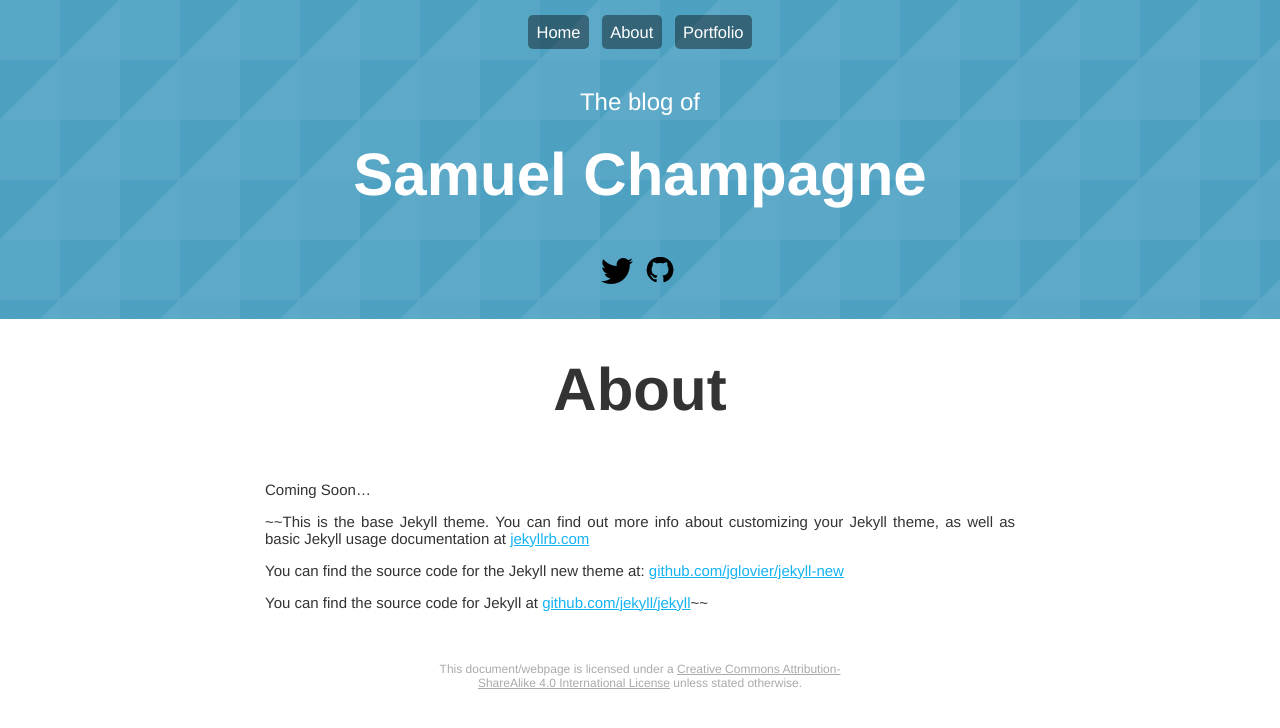
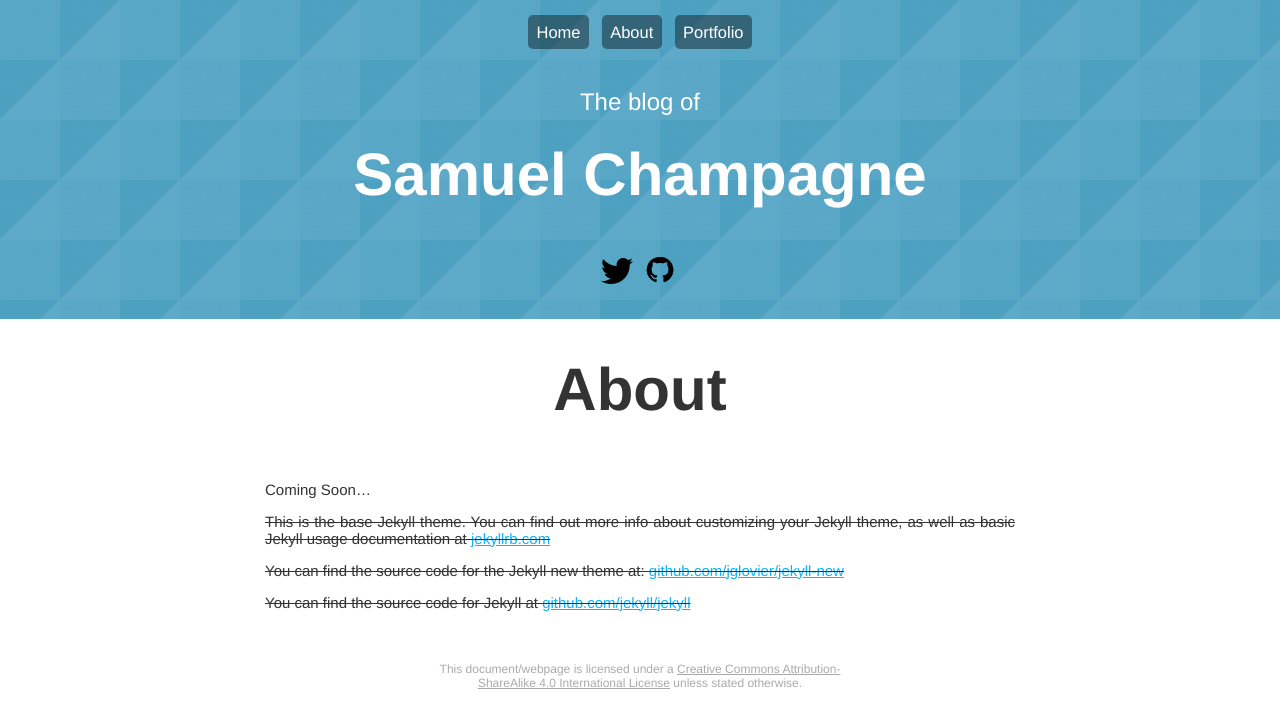
Before and after one commit to myhonor16/myhonor16.github.io, a Jekyll site: the page built from about.md, in a window 1280 px wide. Shown: the top 728 px of the page. Built offline with Jekyll 4.4.1, drawn with Linux system fonts in a browser that asks for light colours.

Commit message:
fixed muh strikethrough

```diff
--- a/about.md
+++ b/about.md
@@ -6,8 +6,8 @@ permalink: /about/
 
 Coming Soon...
 
-~~This is the base Jekyll theme. You can find out more info about customizing your Jekyll theme, as well as basic Jekyll usage documentation at [jekyllrb.com](http://jekyllrb.com/)
+~~This is the base Jekyll theme. You can find out more info about customizing your Jekyll theme, as well as basic Jekyll usage documentation at [jekyllrb.com](http://jekyllrb.com/)~~
 
-You can find the source code for the Jekyll new theme at: [github.com/jglovier/jekyll-new](https://github.com/jglovier/jekyll-new)
+~~You can find the source code for the Jekyll new theme at: [github.com/jglovier/jekyll-new](https://github.com/jglovier/jekyll-new)~~
 
-You can find the source code for Jekyll at [github.com/jekyll/jekyll](https://github.com/jekyll/jekyll)~~
+~~You can find the source code for Jekyll at [github.com/jekyll/jekyll](https://github.com/jekyll/jekyll)~~
```
